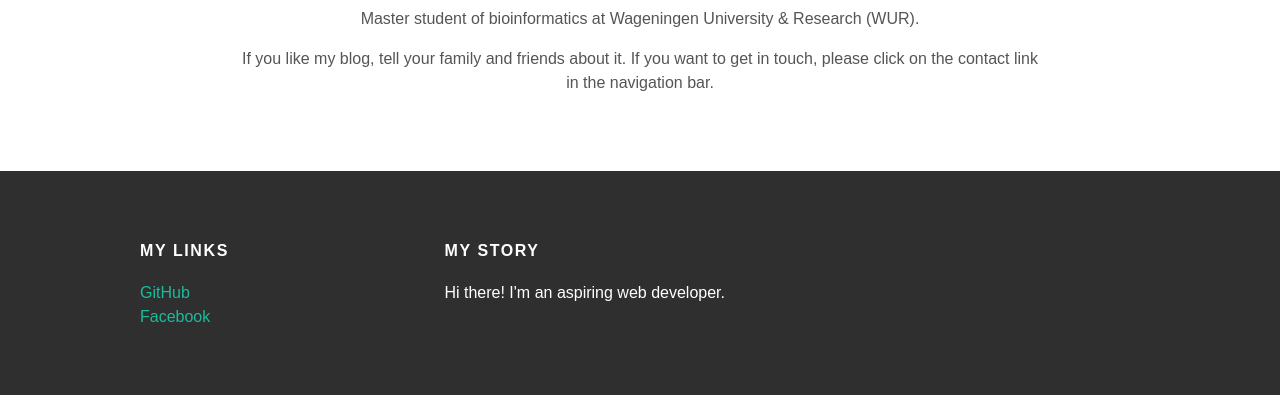
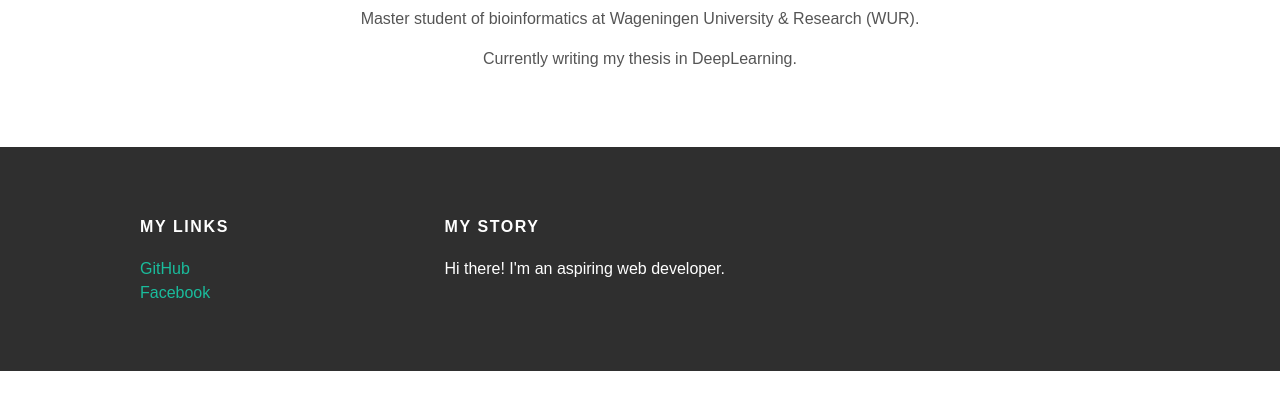
Before and after one commit to TobiasSenoner/TobiasSenoner.github.io, a plain HTML site: page about.html in a window 1280 px wide. Shown: the part 487-882 px from the top of the page. After the commit the page ends 858 px from the top, so only its background shows below. Drawn offline with Linux system fonts and the light colour scheme.

Commit message:
Update about.html

```diff
--- a/about.html
+++ b/about.html
@@ -30,9 +30,7 @@
               Research (WUR).
             </p>
             <p>
-              If you like my blog, tell your family and friends about it. If you
-              want to get in touch, please click on the contact link in the
-              navigation bar.
+              Currently writing my thesis in DeepLearning.
             </p>
           </div> <!-- about-content -->
         </div> <!-- about -->
```
